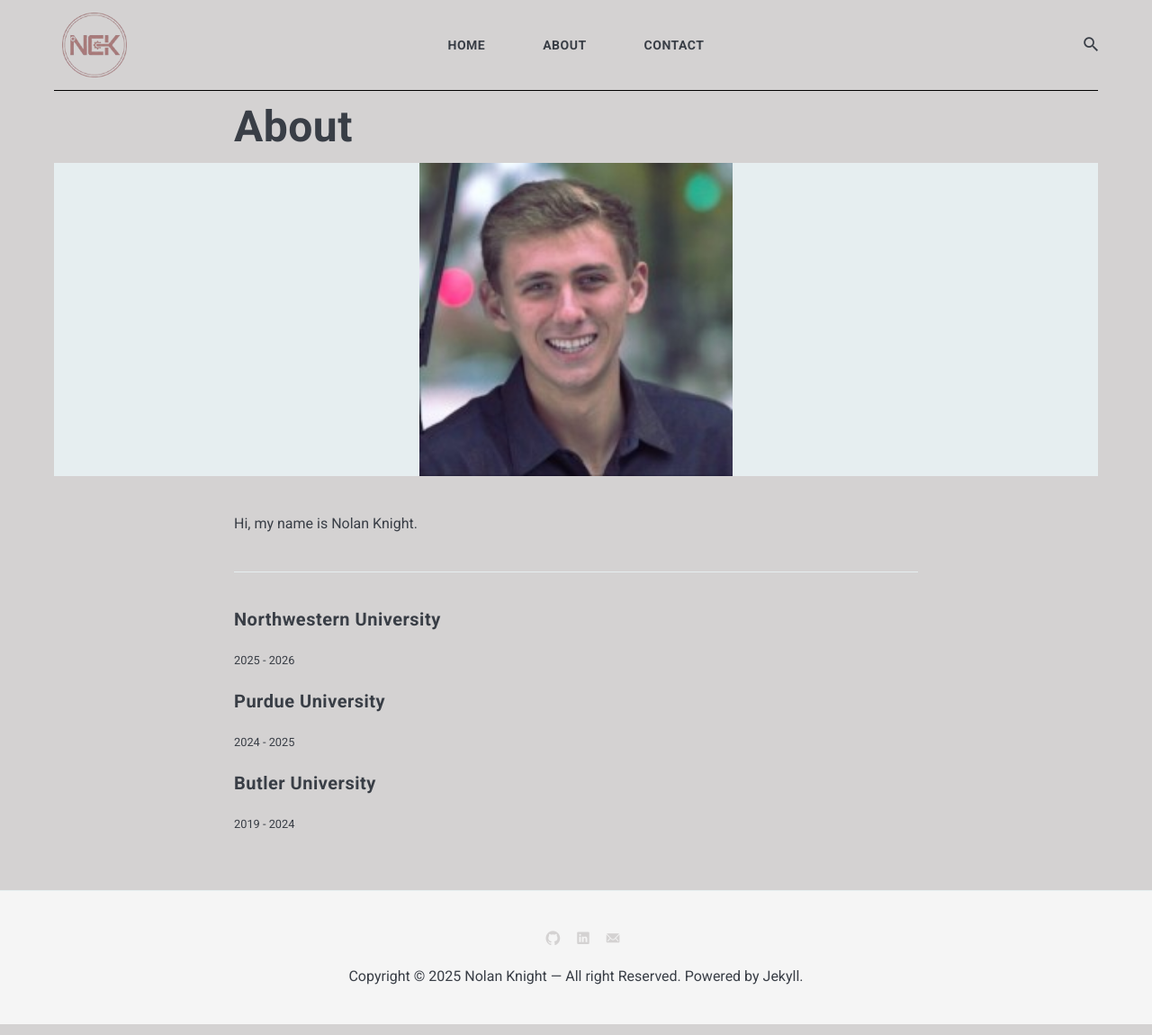
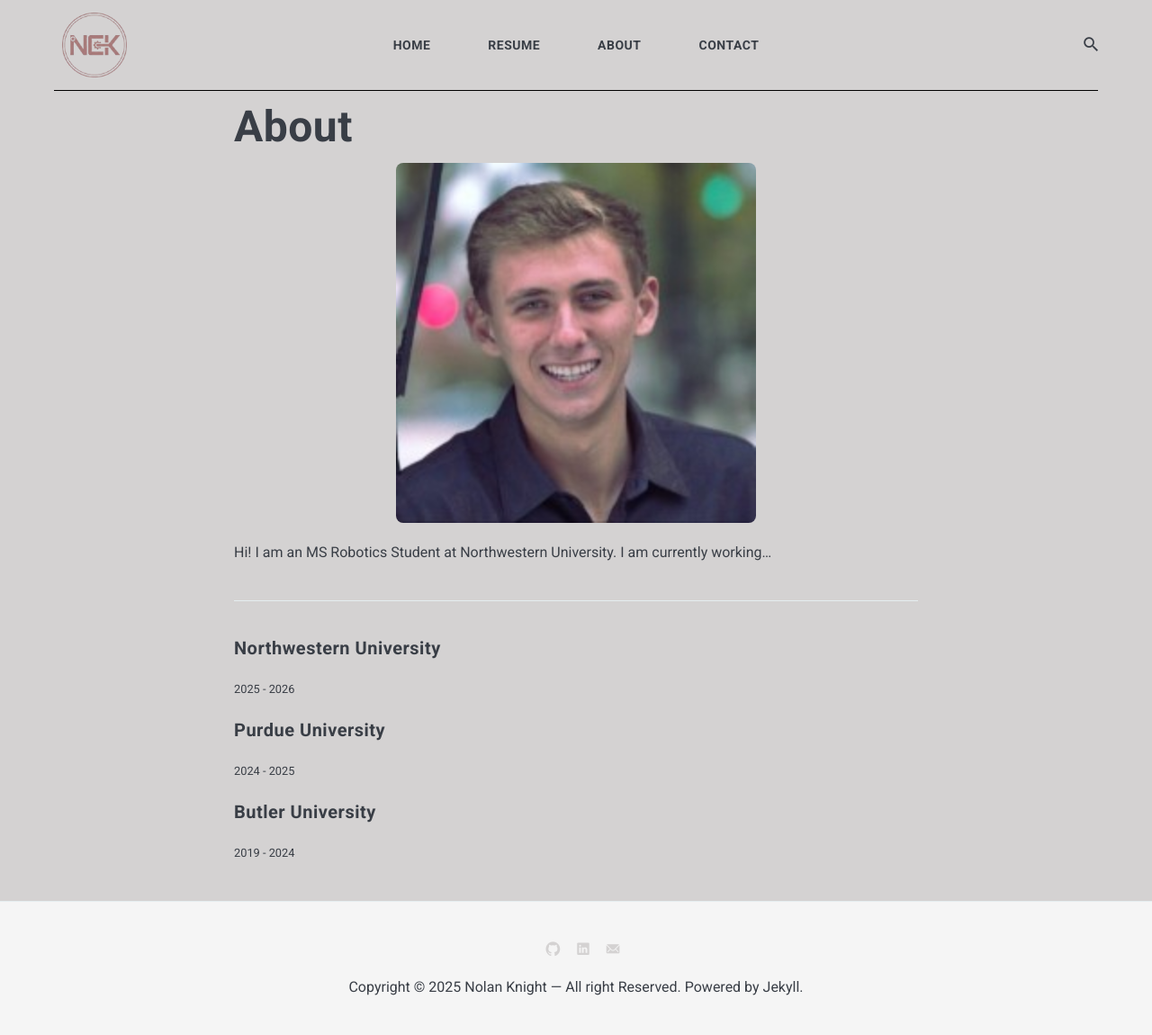
Before and after one commit to ncknight-un/ncknight-un.github.io, a Jekyll site: the page built from _pages/about.md, in a window 1280 px wide. Shown: the whole page at 90% size. Built offline with Jekyll 4.4.1, drawn with Linux system fonts in a browser that asks for light colours; nearby versions of some CDN libraries.

Commit message:
Added resume and cleaned up its views.
Next steps are to continue adding in the about info and the contact page!

```diff
--- a/_pages/about.md
+++ b/_pages/about.md
@@ -1,12 +1,12 @@
 ---
 layout: page
 title: About
-order: 1
+order: 2
 permalink: /about/
 image: Nolan_photo.jpeg
 ---
 
-Hi, my name is Nolan Knight.
+Hi! I am an MS Robotics Student at Northwestern University. I am currently working...
 
 ***
 
--- a/_sass/4-layouts/_page.scss
+++ b/_sass/4-layouts/_page.scss
@@ -19,20 +19,28 @@
 }
 
 .page__head {
+  display: flex;
+  justify-content: center; // centers children horizontally
 
-  .page-image {
-    background-size: contain; // keeps full image visible without stretching
-    background-repeat: no-repeat;
-    background-position: center;
-    background-color: $light-gray;
-    &:after {
-      content: "";
-      display: table;
-      width: 100%;
-      min-height: 150px;   // smaller minimum height
-      padding-top: 30%;    // reduces responsive height proportion
-    }
+.page-image {
+  width: 50%; // bigger width
+  max-width: 400px; // optional: cap max width
+  flex-shrink: 0;
+  display: block;
+  position: relative;
+  overflow: hidden;
+  background: $light-gray url('Nolan_photo.jpeg') no-repeat center center;
+  background-size: contain;
+  aspect-ratio: 16 / 16;
+  max-height: 400px; // increase max-height as well
+  border-radius: 8px;
+  transition: opacity 0.3s;
+
+  &:hover {
+    opacity: 0.9;
   }
+}
+
 
   .page-video {
     position: relative;
@@ -55,7 +63,7 @@
 }
 
 .page {
-  margin: 40px auto;
+  margin: 20px auto;
 
   img {
     margin: 30px 0;
```
Also changed, not shown: _pages/contact.md (+1 -1 lines), _pages/resume.md (added, +16 -0 lines), 1 other file.
